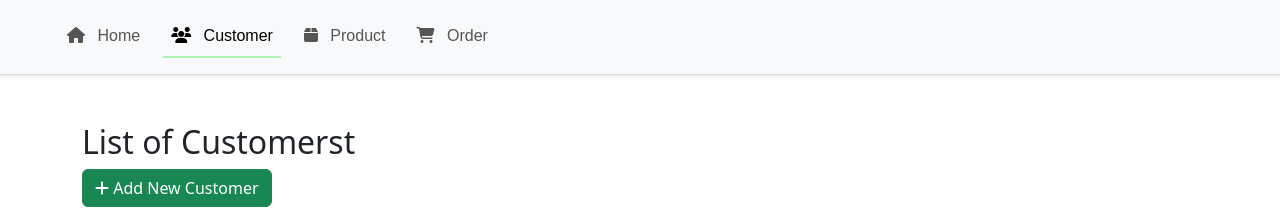
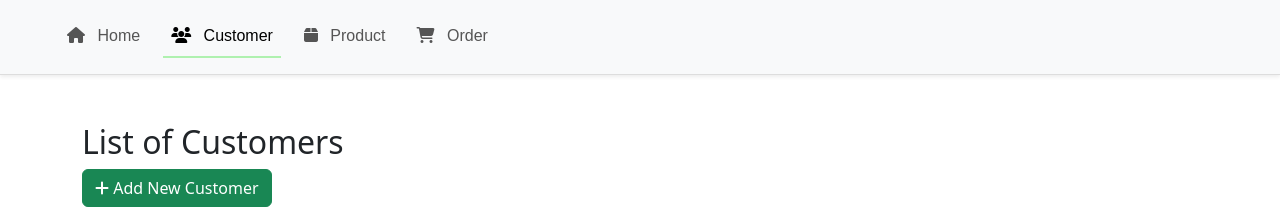
Before and after one commit to shyshasy/commercial-management-app, a Vue app: page /customers in a window 1280 px wide. Shown: the top 213 px of the page. Built offline with nearby package versions, Linux system fonts and the light colour scheme.

Commit message:
fix: Rectify issues in 'List of Customers'

```diff
--- a/src/components/Customer.vue
+++ b/src/components/Customer.vue
@@ -1,6 +1,6 @@
 <template>
   <div class="container mt-5">
-    <h2>List of Customerst</h2>
+    <h2>List of Customers</h2>
 
     <!-- Button to open Add Customer Modal -->
     <button class="btn btn-success mb-3" @click="openAddModal">
```
